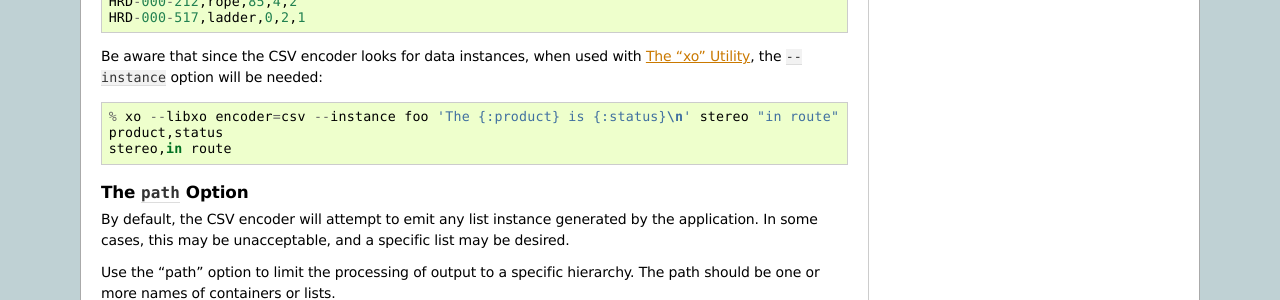
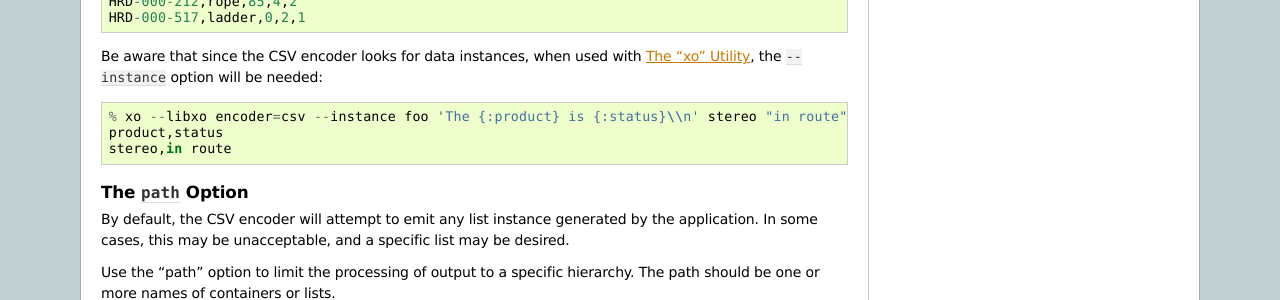
Before and after one commit to Juniper/libxo, a Sphinx documentation site: the page built from doc/encoders.rst, in a window 1280 px wide and 900 px high, scrolled down 1413 px. Shown: the part 151-451 px from the top of the window. Built offline with Sphinx 7.4.7, drawn with Linux system fonts in a browser that asks for light colours.

Commit message:
fix newlines ("\n")

```diff
--- a/doc/encoders.rst
+++ b/doc/encoders.rst
@@ -107,7 +107,7 @@ comma-separated values::
 Be aware that since the CSV encoder looks for data instances, when
 used with :ref:`xo`, the `--instance` option will be needed::
 
-  % xo --libxo encoder=csv --instance foo 'The {:product} is {:status}\n' stereo "in route"
+  % xo --libxo encoder=csv --instance foo 'The {:product} is {:status}\\n' stereo "in route"
   product,status
   stereo,in route
 
```
